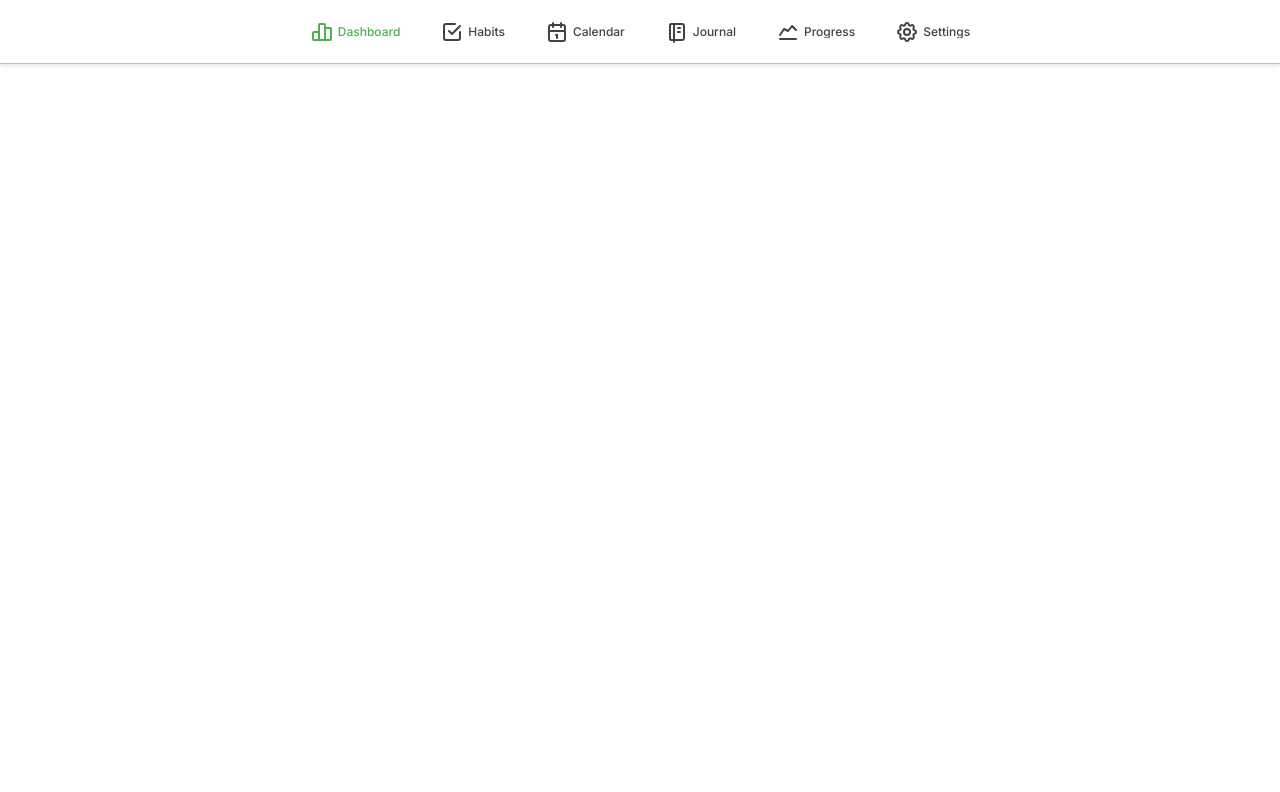
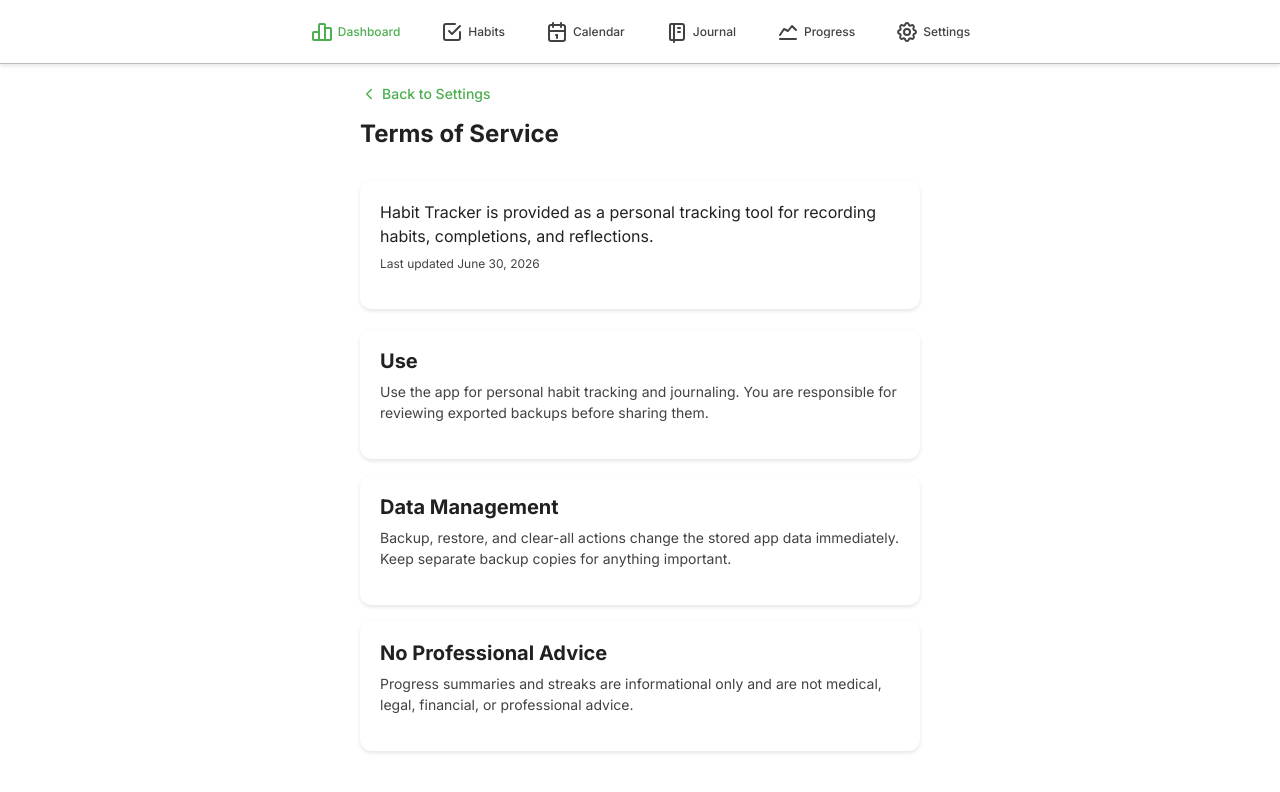
Before and after one commit to rupertgermann/habit-tracker, a React (Vite) app: page /terms in a window 1280 px wide. Shown: the top 792 px of the page. Built offline with nearby package versions, Linux system fonts and the light colour scheme; no server answers.

Commit message:
Fix settings footer links

```diff
--- a/src/App.jsx
+++ b/src/App.jsx
@@ -8,6 +8,7 @@ import CalendarView from './screens/CalendarView'
 import HabitDetail from './screens/HabitDetail'
 import ProgressStats from './screens/ProgressStats'
 import Settings from './screens/Settings'
+import InfoPage from './screens/InfoPage'
 import AddEditHabit from './screens/AddEditHabit'
 import JournalView from './screens/JournalView'
 import BottomNavigation from './components/BottomNavigation'
@@ -52,6 +53,9 @@ function AppContent() {
             <Route path="/habit/:id" element={isWideLayout ? <TabletSplitView /> : <HabitDetail />} />
             <Route path="/progress" element={<ProgressStats />} />
             <Route path="/settings" element={<Settings />} />
+            <Route path="/privacy" element={<InfoPage page="privacy" />} />
+            <Route path="/terms" element={<InfoPage page="terms" />} />
+            <Route path="/support" element={<InfoPage page="support" />} />
             <Route path="/add-habit" element={<AddEditHabit />} />
             <Route path="/edit-habit/:id" element={<AddEditHabit />} />
             <Route path="/journal" element={<JournalView />} />
--- /dev/null
+++ b/src/screens/InfoPage.jsx
@@ -0,0 +1,210 @@
+import React from 'react'
+import { Link } from 'react-router-dom'
+import styled from 'styled-components'
+import Card from '../components/Card'
+import AppIcon from '../components/AppIcon'
+
+const PAGES = {
+  privacy: {
+    title: 'Privacy Policy',
+    updated: 'Last updated June 30, 2026',
+    summary: 'Habit Tracker keeps your habit data in this app and gives you explicit export and restore controls.',
+    sections: [
+      {
+        title: 'Data Stored',
+        body: 'The app stores habits, categories, journal entries, profile details, theme preference, notification preference, and backup settings.'
+      },
+      {
+        title: 'Data Use',
+        body: 'Your data is used to render habit tracking, streaks, progress summaries, journal timelines, settings, backups, and restores.'
+      },
+      {
+        title: 'Your Controls',
+        body: 'Use Settings to export, back up, restore, or clear your data. Browser notifications are only used after you grant permission.'
+      }
+    ]
+  },
+  terms: {
+    title: 'Terms of Service',
+    updated: 'Last updated June 30, 2026',
+    summary: 'Habit Tracker is provided as a personal tracking tool for recording habits, completions, and reflections.',
+    sections: [
+      {
+        title: 'Use',
+        body: 'Use the app for personal habit tracking and journaling. You are responsible for reviewing exported backups before sharing them.'
+      },
+      {
+        title: 'Data Management',
+        body: 'Backup, restore, and clear-all actions change the stored app data immediately. Keep separate backup copies for anything important.'
+      },
+      {
+        title: 'No Professional Advice',
+        body: 'Progress summaries and streaks are informational only and are not medical, legal, financial, or professional advice.'
+      }
+    ]
+  },
+  support: {
+    title: 'Support',
+    updated: 'Habit Tracker v1.0.0',
+    summary: 'For help with Habit Tracker, include the screen, the action you tried, and what happened.',
+    sections: [
+      {
+        title: 'Before Reporting',
+        body: 'Try refreshing the app, then check whether the issue still happens after exporting a backup and restarting the local server.'
+      },
+      {
+        title: 'Useful Details',
+        body: 'Include your browser, device size, the Settings or habit screen involved, and whether the problem affects saved data.'
+      },
+      {
+        title: 'Project Issues',
+        body: 'Support requests and bugs for this app are tracked in the GitHub issue tracker for the repository.'
+      }
+    ],
+    action: {
+      href: 'https://github.com/rupertgermann/habit-tracker/issues',
+      label: 'Open GitHub Issues'
+    }
+  }
+}
+
+const PageContainer = styled.div`
+  width: 100%;
+  padding: ${props => props.theme.spacing.lg};
+  padding-bottom: ${props => props.theme.spacing.xxxl};
+  max-width: 600px;
+  margin: 0 auto;
+`
+
+const Header = styled.header`
+  display: flex;
+  flex-direction: column;
+  align-items: flex-start;
+  gap: ${props => props.theme.spacing.md};
+  margin-bottom: ${props => props.theme.spacing.xl};
+`
+
+const BackLink = styled(Link)`
+  display: inline-flex;
+  align-items: center;
+  gap: ${props => props.theme.spacing.xs};
+  color: ${props => props.theme.colors.primary};
+  text-decoration: none;
+  font-size: ${props => props.theme.typography.fontSize.bodyMedium};
+  font-weight: ${props => props.theme.typography.fontWeight.medium};
+
+  &:hover {
+    text-decoration: underline;
+  }
+
+  &:focus {
+    outline: 2px solid ${props => props.theme.colors.primary};
+    outline-offset: 2px;
+  }
+`
+
+const Title = styled.h1`
+  font-size: ${props => props.theme.typography.fontSize.headingLarge};
+`
+
+const SummaryCard = styled(Card)`
+  margin-bottom: ${props => props.theme.spacing.lg};
+`
+
+const Summary = styled.p`
+  color: ${props => props.theme.colors.text.primary};
+  font-size: ${props => props.theme.typography.fontSize.bodyLarge};
+  line-height: ${props => props.theme.typography.lineHeight.relaxed};
+  margin-bottom: ${props => props.theme.spacing.sm};
+`
+
+const Updated = styled.p`
+  color: ${props => props.theme.colors.text.secondary};
+  font-size: ${props => props.theme.typography.fontSize.bodySmall};
+`
+
+const SectionList = styled.div`
+  display: grid;
+  gap: ${props => props.theme.spacing.md};
+`
+
+const InfoSection = styled(Card)`
+  padding: ${props => props.theme.spacing.lg};
+`
+
+const SectionTitle = styled.h2`
+  color: ${props => props.theme.colors.text.primary};
+  font-size: ${props => props.theme.typography.fontSize.headingMedium};
+  margin-bottom: ${props => props.theme.spacing.sm};
+`
+
+const SectionBody = styled.p`
+  color: ${props => props.theme.colors.text.secondary};
+  font-size: ${props => props.theme.typography.fontSize.bodyMedium};
+  line-height: ${props => props.theme.typography.lineHeight.relaxed};
+`
+
+const ExternalAction = styled.a`
+  display: inline-flex;
+  align-items: center;
+  justify-content: center;
+  min-height: 40px;
+  margin-top: ${props => props.theme.spacing.md};
+  padding: 0 ${props => props.theme.spacing.md};
+  border-radius: ${props => props.theme.borderRadius.small};
+  background-color: ${props => props.theme.colors.primary};
+  color: ${props => props.theme.colors.white};
+  font-size: ${props => props.theme.typography.fontSize.bodyMedium};
+  font-weight: ${props => props.theme.typography.fontWeight.medium};
+  text-decoration: none;
+
+  &:hover {
+    background-color: #5CAD6C;
+  }
+
+  &:focus {
+    outline: 2px solid ${props => props.theme.colors.primary};
+    outline-offset: 2px;
+  }
+`
+
+const InfoPage = ({ page }) => {
+  const content = PAGES[page] || PAGES.support
+
+  return (
+    <PageContainer>
+      <Header>
+        <BackLink to="/settings">
+          <AppIcon name="chevron-left" size={18} />
+          Back to Settings
+        </BackLink>
+        <Title>{content.title}</Title>
+      </Header>
+
+      <SummaryCard elevated>
+        <Summary>{content.summary}</Summary>
+        <Updated>{content.updated}</Updated>
+      </SummaryCard>
+
+      <SectionList>
+        {content.sections.map(section => (
+          <InfoSection key={section.title} elevated>
+            <SectionTitle>{section.title}</SectionTitle>
+            <SectionBody>{section.body}</SectionBody>
+            {section.title === 'Project Issues' && content.action ? (
+              <ExternalAction
+                href={content.action.href}
+                target="_blank"
+                rel="noreferrer"
+              >
+                {content.action.label}
+              </ExternalAction>
+            ) : null}
+          </InfoSection>
+        ))}
+      </SectionList>
+    </PageContainer>
+  )
+}
+
+export default InfoPage
--- a/src/screens/Settings.jsx
+++ b/src/screens/Settings.jsx
@@ -1,4 +1,5 @@
 import React, { useState, useEffect, useRef } from 'react'
+import { Link } from 'react-router-dom'
 import styled from 'styled-components'
 import Card from '../components/Card'
 import Button from '../components/Button'
@@ -336,18 +337,25 @@ const AppVersion = styled.p`
 
 const AppLinks = styled.div`
   display: flex;
+  flex-wrap: wrap;
   justify-content: center;
   gap: ${props => props.theme.spacing.lg};
 `
 
-const AppLink = styled.a`
+const AppLink = styled(Link)`
   color: ${props => props.theme.colors.primary};
   text-decoration: none;
+  text-align: center;
   font-size: ${props => props.theme.typography.fontSize.bodySmall};
   font-weight: ${props => props.theme.typography.fontWeight.medium};
 
   &:hover {
     text-decoration: underline;
+  }
+
+  &:focus {
+    outline: 2px solid ${props => props.theme.colors.primary};
+    outline-offset: 2px;
   }
 `
 
@@ -983,9 +991,9 @@ const Settings = () => {
       <AppInfo elevated>
         <AppVersion>Habit Tracker v1.0.0</AppVersion>
         <AppLinks>
-          <AppLink href="#">Privacy Policy</AppLink>
-          <AppLink href="#">Terms of Service</AppLink>
-          <AppLink href="#">Support</AppLink>
+          <AppLink to="/privacy">Privacy Policy</AppLink>
+          <AppLink to="/terms">Terms of Service</AppLink>
+          <AppLink to="/support">Support</AppLink>
         </AppLinks>
       </AppInfo>
     </SettingsContainer>
```
Also changed, not shown: 1 other file (tests, documents, lock files or other folders).
